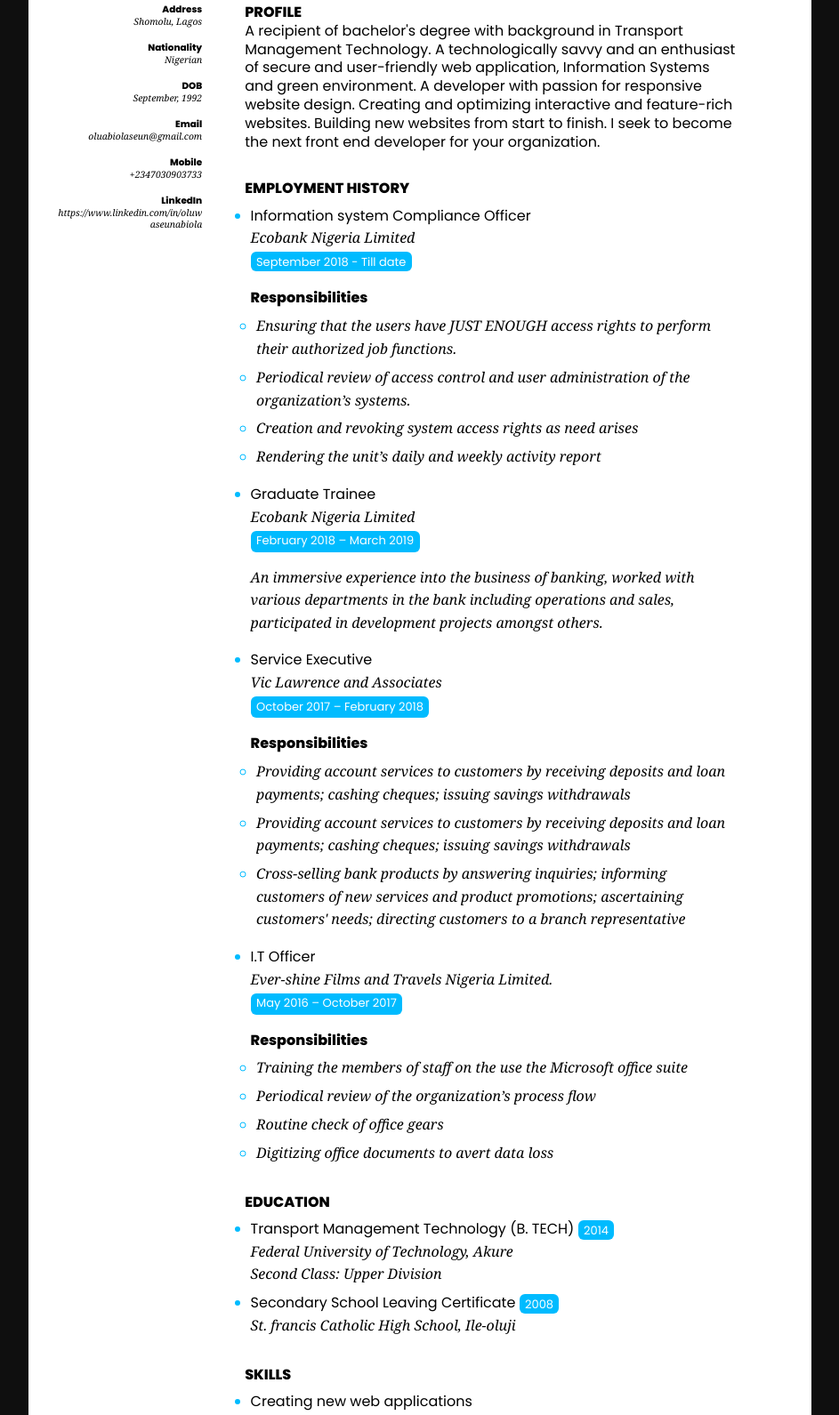
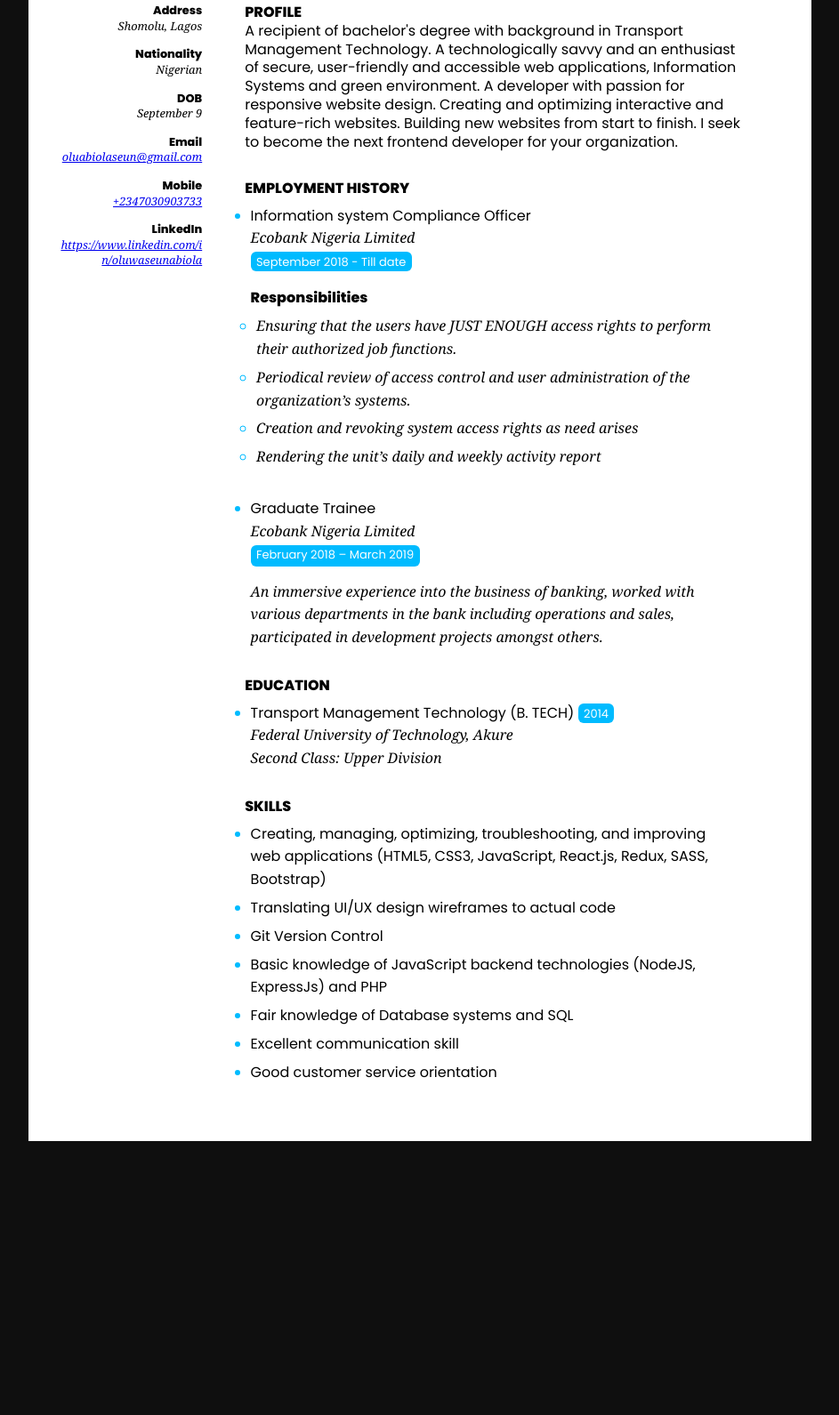
Before and after one commit to oseunabiola/oluwaseun-cv, a plain HTML site: page index.html in a window 1280 px wide. Shown: the part 258-1849 px from the top of the page at 89% size, without its empty margins (168-1111 px from the left). After the commit the page ends 1573 px from the top, so only its background shows below. Drawn offline with Linux system fonts and the light colour scheme; a web font is replaced by a local one.

Commit message:
CV review

```diff
--- a/index.html
+++ b/index.html
@@ -9,7 +9,7 @@
   </head>
   <body>
     <div class="container">
-      <header class="flex">
+      <header class="flex ai-c">
         <div class="img-container">
           <img src="me.jpg" alt="Oluwaseun Abiola Avatar" />
         </div>
@@ -20,7 +20,7 @@
           <span class="caps fw-500">Frontend Developer</span>
         </div>
       </header>
-      <div class="flex ph-2" style="flex-wrap: wrap;">
+      <div class="flex ph-2" style="flex-wrap: wrap">
         <aside class="col-m-20 pt-2">
           <div style="word-wrap: break-word">
             <span class="fw-b">Address</span>
@@ -28,13 +28,21 @@
             <span class="fw-b">Nationality</span>
             <p>Nigerian</p>
             <span class="fw-b">DOB</span>
-            <p>September, 1992</p>
+            <p>September 9</p>
             <span class="fw-b">Email</span>
-            <p>oluabiolaseun@gmail.com</p>
+            <p>
+              <a href="mailto:oluabiolaseun@gmail.com"
+                >oluabiolaseun@gmail.com</a
+              >
+            </p>
             <span class="fw-b">Mobile</span>
-            <p>+2347030903733</p>
+            <p><a href="tel:+2347030903733">+2347030903733</a></p>
             <span class="fw-b">LinkedIn</span>
-            <p>https://www.linkedin.com/in/oluwaseunabiola</p>
+            <p>
+              <a href="https://www.linkedin.com/in/oluwaseunabiola"
+                >https://www.linkedin.com/in/oluwaseunabiola</a
+              >
+            </p>
           </div>
         </aside>
         <main class="pv-2 col-m-80">
@@ -43,77 +51,58 @@
               <h2>Profile</h2>
             </header>
             <p>
-                A recipient of bachelor's degree with background in Transport Management Technology. A technologically savvy and an enthusiast of secure and user-friendly web application, Information Systems and green environment. A developer with passion for responsive website design. Creating and optimizing interactive and feature-rich websites. Building new websites from start to finish.
-                I seek to become the next front end developer for your organization.
+              A recipient of bachelor's degree with background in Transport
+              Management Technology. A technologically savvy and an enthusiast
+              of secure, user-friendly and accessible web applications,
+              Information Systems and green environment. A developer with
+              passion for responsive website design. Creating and optimizing
+              interactive and feature-rich websites. Building new websites from
+              start to finish. I seek to become the next frontend developer for
+              your organization.
             </p>
           </section>
           <section class="ph-3 mb-2">
             <header class="caps">
               <h2>Employment History</h2>
             </header>
-            <ul>
-                <li class="mb-1">
-                    <span class="fw-500">Information system Compliance Officer</span>
-                      <br>
-                      <span class="italic">
-                        Ecobank Nigeria Limited
-                      </span>
+            <ul class="mb-2">
+              <li class="mb-2">
+                <span class="fw-500"
+                  >Information system Compliance Officer</span
+                >
+                <br />
+                <span class="italic"> Ecobank Nigeria Limited </span>
                 <br />
                 <span class="btn-style">September 2018 - Till date</span>
                 <h3 class="pt-1">Responsibilities</h3>
                 <ul class="italic">
-                          <li>Ensuring that the users have JUST ENOUGH access rights to perform their authorized job functions.
+                  <li>
+                    Ensuring that the users have JUST ENOUGH access rights to
+                    perform their authorized job functions.
                   </li>
-                          <li>Periodical review of access control and user administration of the organization’s systems.</li>
-                          <li>Creation and revoking system access rights as need arises</li>
+                  <li>
+                    Periodical review of access control and user administration
+                    of the organization’s systems.
+                  </li>
+                  <li>
+                    Creation and revoking system access rights as need arises
+                  </li>
                   <li>Rendering the unit’s daily and weekly activity report</li>
                 </ul>
               </li>
-                <li class="mb-1">
+              <li class="mb-2">
                 <span class="fw-500">Graduate Trainee</span>
-                      <br>
-                      <span class="italic">
-                        Ecobank Nigeria Limited
-                      </span>
                 <br />
-                      <span class="btn-style mb-1" style="display: inline-block;">February 2018 – March 2019</span>
-                      <p class="italic">An immersive experience into the business of banking, worked with various departments in
-                        the bank including operations and sales, participated in development projects amongst
-                        others.</p>
-                </li>
-                <li class="mb-1">
-                    <span class="fw-500">Service Executive</span>
-                      <br>
-                      <span class="italic">
-                        Vic Lawrence and Associates
-                      </span>
+                <span class="italic"> Ecobank Nigeria Limited </span>
                 <br />
-                      <span class="btn-style" style="display: inline-block;">October 2017 – February 2018</span>
-                      <h3 class="pt-1">Responsibilities</h3>
-                      <ul class="italic">
-                          <li>Providing account services to customers by receiving deposits and loan payments; cashing cheques; issuing savings withdrawals</li>
-                          <li>Providing account services to customers by receiving deposits and loan payments;
-                            cashing cheques; issuing savings withdrawals</li>
-                          <li>Cross-selling bank products by answering inquiries; informing customers of new
-                            services and product promotions; ascertaining customers' needs; directing customers
-                            to a branch representative</li>
-                      </ul>
-                </li>
-                <li class="mb-1">
-                    <span class="fw-500">I.T Officer</span>
-                      <br>
-                      <span class="italic">
-                        Ever-shine Films and Travels Nigeria Limited.
-                      </span>
-                      <br />
-                      <span class="btn-style" style="display: inline-block;">May 2016 – October 2017</span>
-                      <h3 class="pt-1">Responsibilities</h3>
-                      <ul class="italic">
-                          <li>Training the members of staff on the use the Microsoft office suite</li>
-                          <li>Periodical review of the organization’s process flow</li>
-                          <li>Routine check of office gears</li>
-                          <li>Digitizing office documents to avert data loss</li>
-                      </ul>
+                <span class="btn-style mb-1" style="display: inline-block"
+                  >February 2018 – March 2019</span
+                >
+                <p class="italic">
+                  An immersive experience into the business of banking, worked
+                  with various departments in the bank including operations and
+                  sales, participated in development projects amongst others.
+                </p>
               </li>
             </ul>
           </section>
@@ -124,26 +113,14 @@
             <ul>
               <li>
                 <span class="fw-500">
-                  Transport Management Technology (B. TECH) <span class="btn-style">2014</span>
+                  Transport Management Technology (B. TECH)
+                  <span class="btn-style">2014</span>
                 </span>
                 <br />
                 <span class="italic">
                   Federal University of Technology, Akure
                   <br />
-                  <span>
-                    Second Class: Upper Division</span>
-                </span>
-              </li>
-              <li>
-                <span class="fw-500">
-                    Secondary School Leaving Certificate <span class="btn-style">2008</span>
-                  </span>
-                  <br />
-                  <span class="italic">
-                    St. francis Catholic High School, Ile-oluji
-                    <br />
-                    <span>
-
+                  <span> Second Class: Upper Division</span>
                 </span>
               </li>
             </ul>
@@ -153,12 +130,20 @@
               <h2>Skills</h2>
             </header>
             <ul>
-              <li>Creating new web applications</li>
               <li>
-                Managing, optimizing, troubleshooting, and improving websites
+                Creating, managing, optimizing, troubleshooting, and improving
+                web applications (HTML5, CSS3, JavaScript, React.js, Redux,
+                SASS, Bootstrap)
               </li>
-              <li>Building reusable code for future use</li>
               <li>Translating UI/UX design wireframes to actual code</li>
+              <li>Git Version Control</li>
+              <li>
+                Basic knowledge of JavaScript backend technologies (NodeJS,
+                ExpressJs) and PHP
+              </li>
+              <li>Fair knowledge of Database systems and SQL</li>
+              <li>Excellent communication skill</li>
+              <li>Good customer service orientation</li>
             </ul>
           </section>
         </main>
--- a/style.css
+++ b/style.css
@@ -80,7 +80,7 @@ body {
 }
 
 aside {
-  font-size: 0.65rem;
+  font-size: 0.8rem;
   text-align: center;
 }
 @media only screen and (min-width: 769px) {
@@ -134,7 +134,7 @@ aside p {
   margin-bottom: 0.5rem;
 }
 .mb-2 {
-  margin-bottom: 1rem;
+  margin-bottom: 2rem;
 }
 .fs-2 {
   font-size: 1.5rem;
```
Lines whose indentation alone changed are shown as unchanged.
